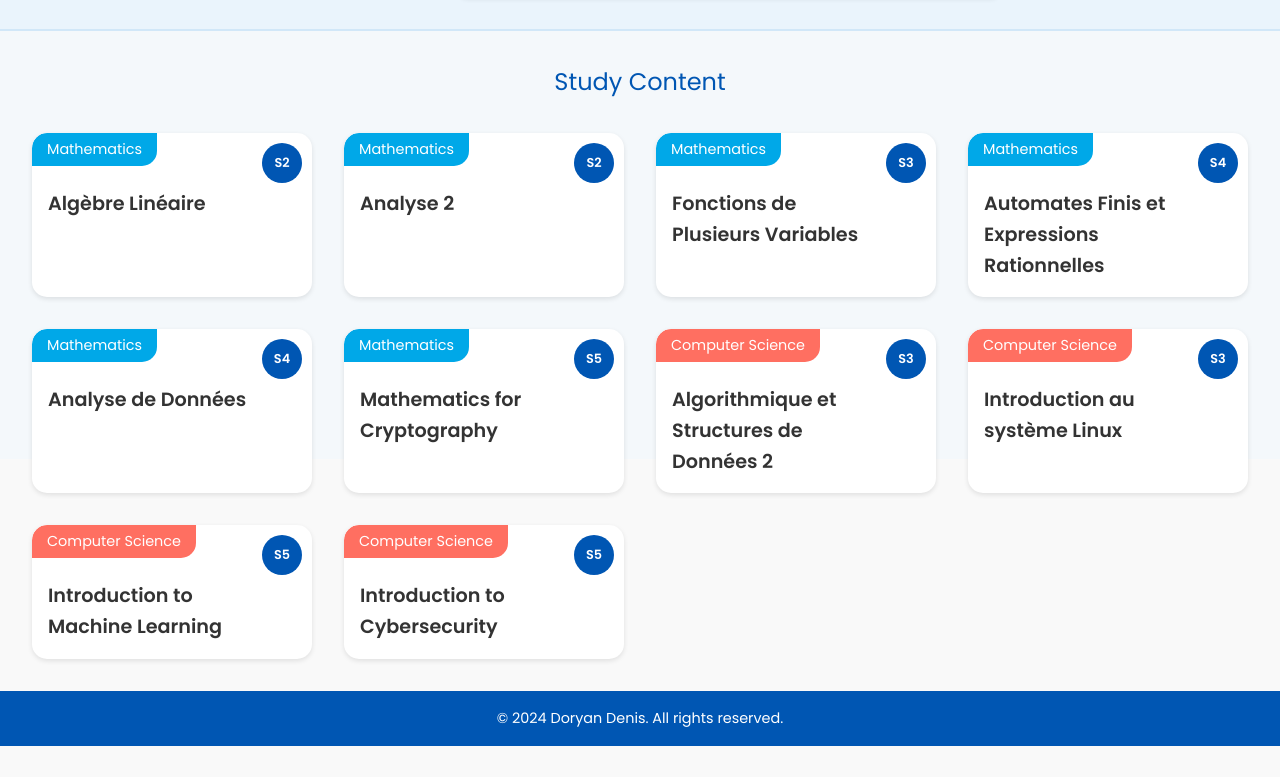
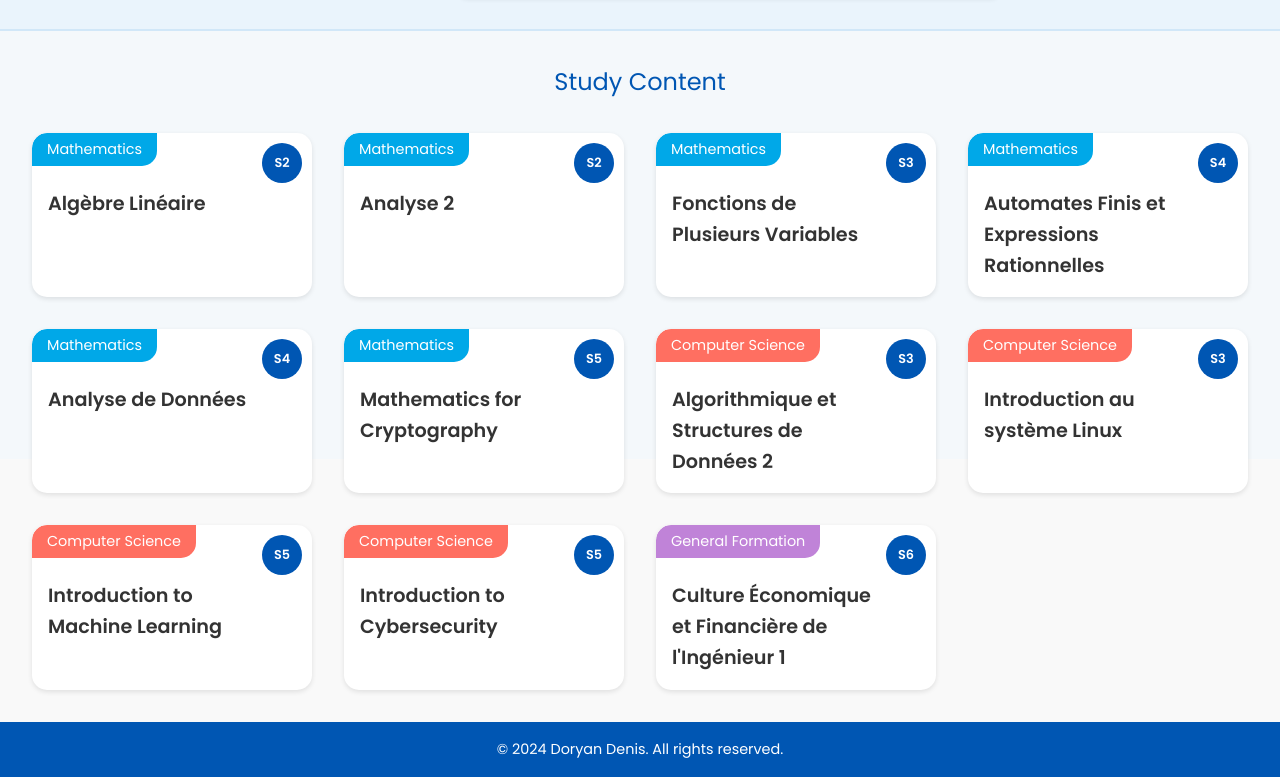
Before and after one commit to DorDNS/StudyHub, a plain HTML site: page index.html in a window 1280 px wide. Shown: the part 341-1118 px from the top of the page. Before the commit the page ends 1087 px from the top, so only its background shows below. Drawn offline with Linux system fonts and the light colour scheme.

Commit message:
Ajout fiche gestion financière

```diff
--- a/css/home.css
+++ b/css/home.css
@@ -151,6 +151,14 @@ body {
     background: #ff6f61; /* Subtle coral for Computer Science */
 }
 
+.category-phy {
+    background: #ffcc00; /* Subtle yellow for Physics */
+}
+
+.category-gf {
+    background: #c083d8; /* Subtle violet for General Formation */
+}
+
 .study-card .content {
     display: flex; /* Enables flexbox */
     align-items: center; /* Vertically centers the items */
--- a/index.html
+++ b/index.html
@@ -125,6 +125,13 @@
                     </div>
                     <a href="ti530m.html" class="card-link"></a>
                 </div>
+                <div class="study-card">
+                    <div class="category-label category-gf">General Formation</div>
+                    <span class="semester">S6</span>
+                    <div class="content">
+                        <h3>Culture Économique et Financière de l'Ingénieur 1</h3>
+                    </div>
+                    <a href="pdf/fe607.pdf" target="_blank" class="card-link"></a>
             </div>
         </section>
     </div>
```
Also changed, not shown: 1 other file.
